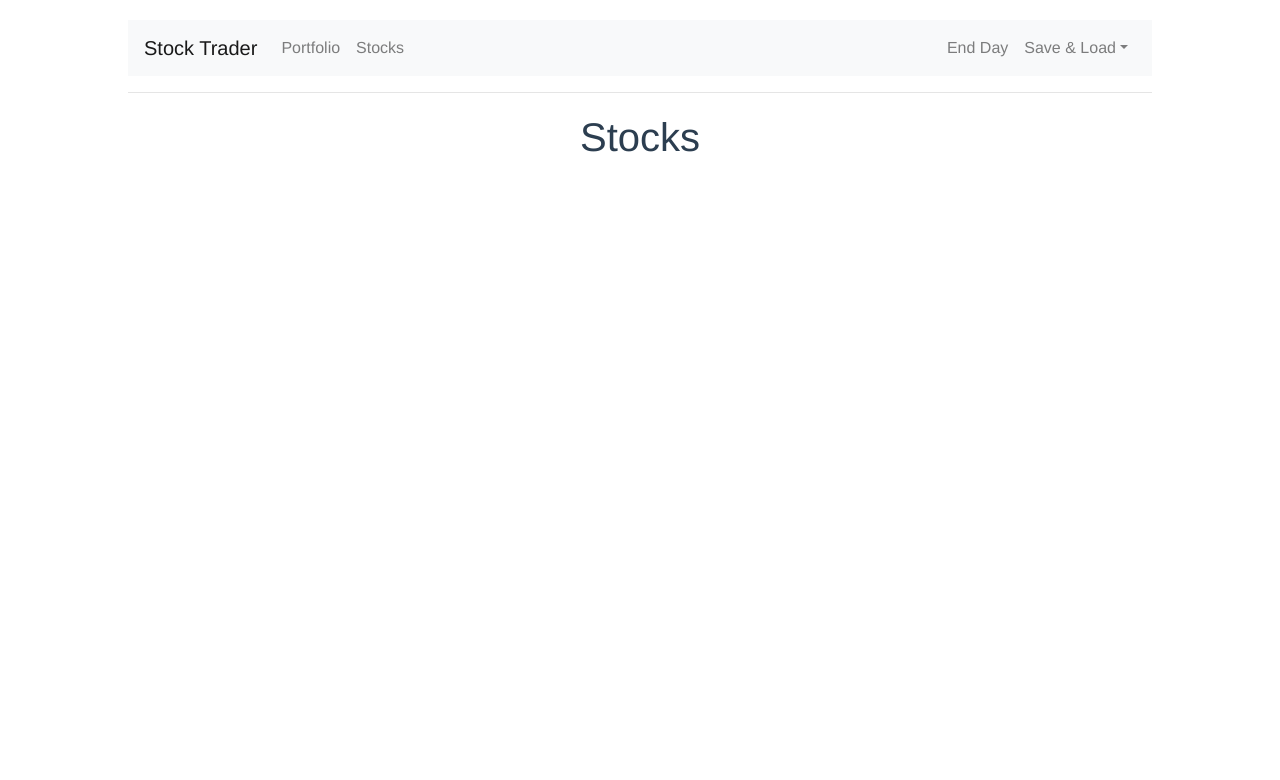
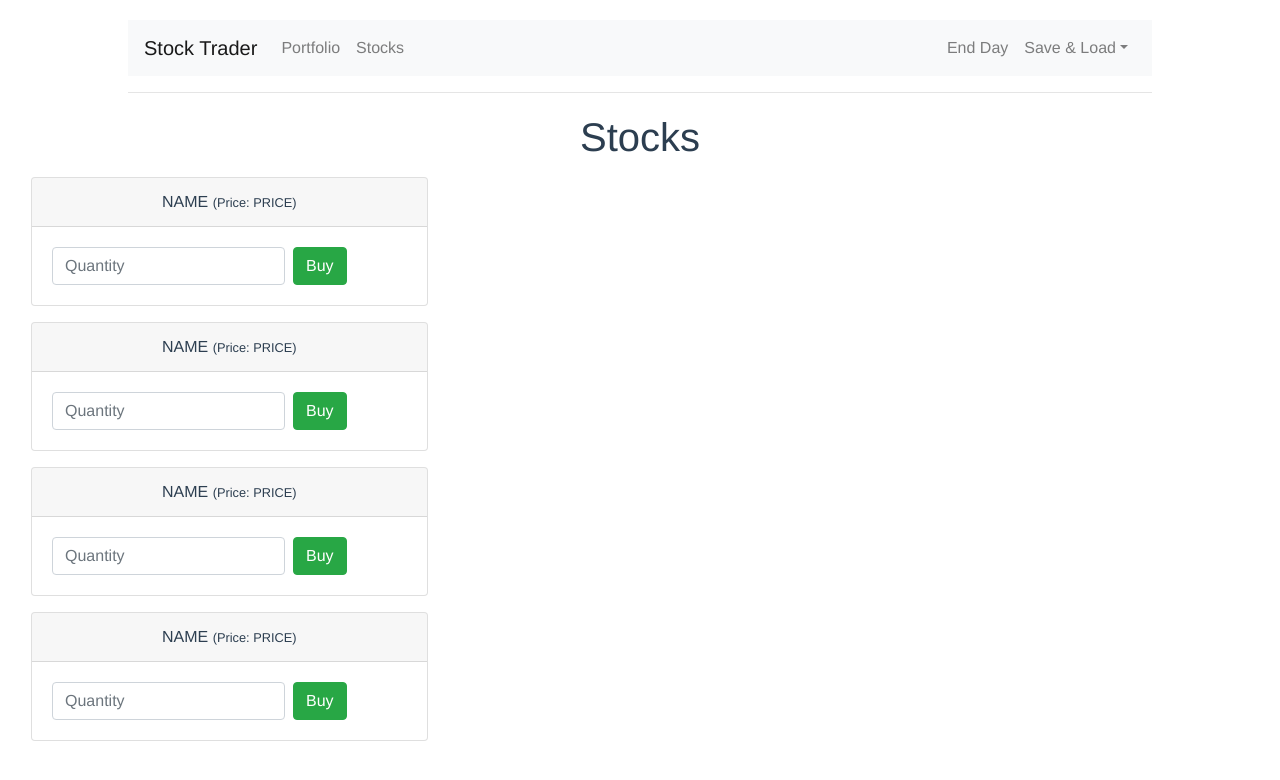
Before and after one commit to lericardolima/curso-vuejs, a Vue app in the folder stock-trader/: page /stocks in a window 1280 px wide. Shown: the top 780 px of the page. Built offline with nearby package versions, Linux system fonts and the light colour scheme.

Commit message:
Componente para o stock

```diff
--- a/stock-trader/src/components/stocks/Stock.vue
+++ b/stock-trader/src/components/stocks/Stock.vue
@@ -1,5 +1,18 @@
 <template>
-    <div>
-        <h1>Stocks Stock</h1>
+  <div class="m-3 col-sm-6 col-md-4">
+    <div class="card">
+      <div class="card-header">
+          NAME
+          <small>(Price: PRICE)</small>
+      </div>
+      <div class="d-flex card-body">
+          <div class="float-left">
+              <input type="number" class="form-control" placeholder="Quantity">
+          </div>
+          <div class="float-right mx-2">
+              <button class="btn btn-success">Buy</button>
+          </div>
+      </div>
     </div>
+  </div>
 </template>
--- a/stock-trader/src/components/stocks/Stocks.vue
+++ b/stock-trader/src/components/stocks/Stocks.vue
@@ -1,6 +1,24 @@
 <template>
-    <div>
-        <h1>Stocks</h1>
-        <router-view></router-view>
-    </div>
+  <div>
+    <h1>Stocks</h1>
+    <stock-card v-for="(stock, index) in stocks" :key="index"></stock-card>
+  </div>
 </template>
+<script>
+import Stock from "./Stock.vue";
+export default {
+  components: {
+    "stock-card": Stock
+  },
+  data() {
+    return {
+      stocks: [
+        { id: 1, name: "BMW", price: 100 },
+        { id: 2, name: "Google", price: 450 },
+        { id: 3, name: "Apple", price: 600 },
+        { id: 4, name: "Twitter", price: 300 }
+      ]
+    };
+  }
+};
+</script>
```
